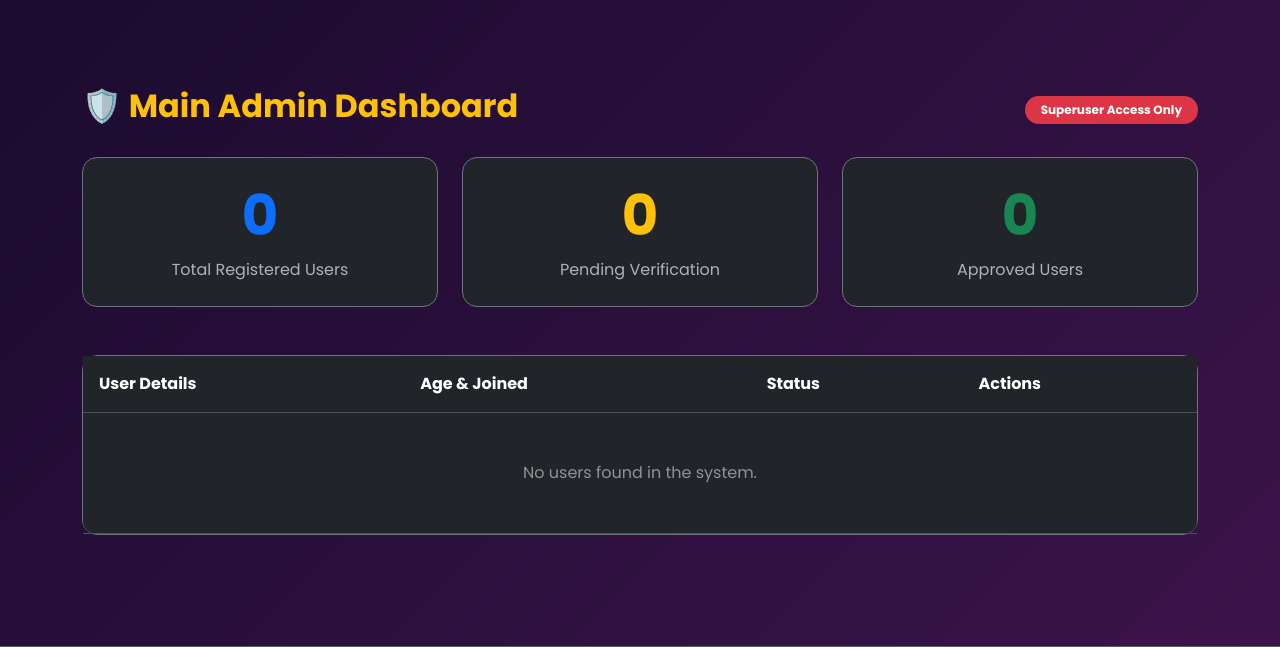
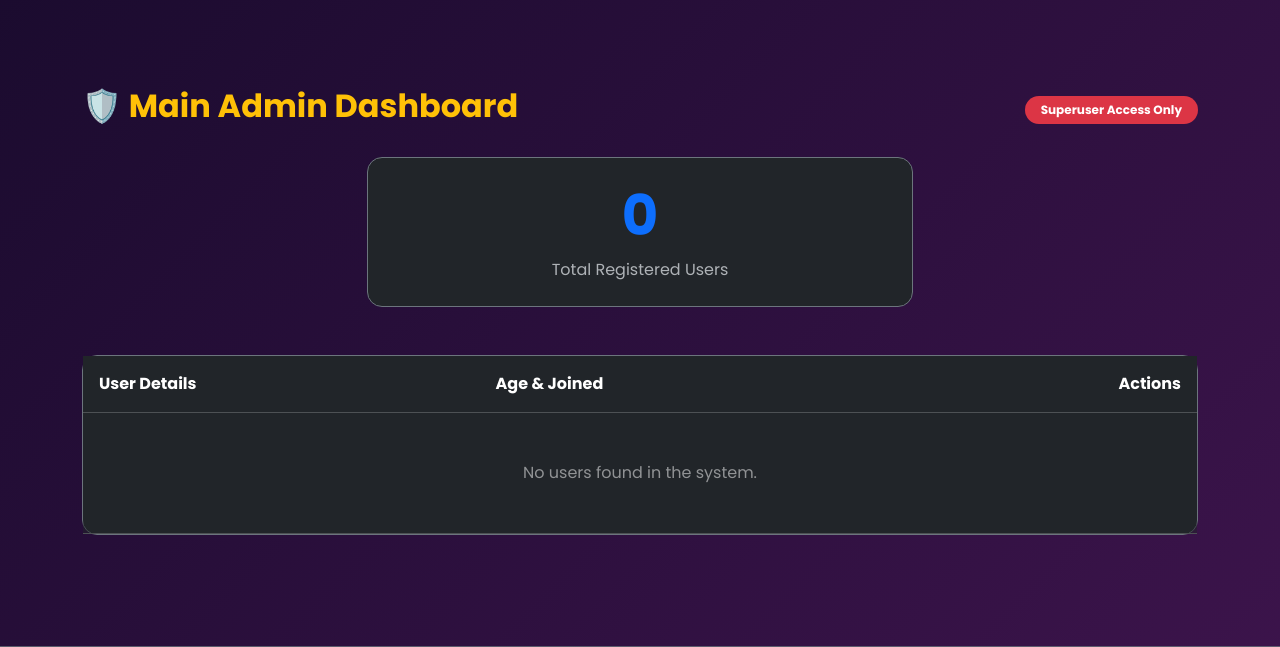
Before and after one commit to Ramgopal-Prajapati/garbawithaayra, a Django app: page /mainadmin/ in a window 1280 px wide. Shown: the part 57-704 px from the top of the page. Run offline with Django 5.2, Linux system fonts and the light colour scheme; the visitor is signed in with stand-in values (Sample User, id 1).

Commit message:
Refactor main admin dashboard layout and content
Removed pending and approved user count cards from the main admin dashboard. Updated layout to center remaining user count card and adjusted action buttons.

```diff
--- a/templates/core/mainadmin.html
+++ b/templates/core/mainadmin.html
@@ -9,23 +9,11 @@
         <span class="badge bg-danger rounded-pill px-3 py-2">Superuser Access Only</span>
     </div>
 
-    <div class="row mb-5 g-4">
-        <div class="col-md-4">
+    <div class="row mb-5 g-4 justify-content-center">
+        <div class="col-md-6">
             <div class="card bg-dark border-secondary p-4 text-center h-100">
                 <h1 class="display-4 fw-bold text-primary">{{ users.count }}</h1>
                 <p class="text-muted mb-0">Total Registered Users</p>
-            </div>
-        </div>
-        <div class="col-md-4">
-            <div class="card bg-dark border-secondary p-4 text-center h-100">
-                <h1 class="display-4 fw-bold text-warning">{{ pending_count }}</h1>
-                <p class="text-muted mb-0">Pending Verification</p>
-            </div>
-        </div>
-        <div class="col-md-4">
-            <div class="card bg-dark border-secondary p-4 text-center h-100">
-                <h1 class="display-4 fw-bold text-success">{{ approved_count }}</h1>
-                <p class="text-muted mb-0">Approved Users</p>
             </div>
         </div>
     </div>
@@ -37,8 +25,7 @@
                     <tr>
                         <th class="p-3">User Details</th>
                         <th class="p-3">Age & Joined</th>
-                        <th class="p-3">Status</th>
-                        <th class="p-3">Actions</th>
+                        <th class="p-3 text-end">Actions</th>
                     </tr>
                 </thead>
                 <tbody>
@@ -62,22 +49,9 @@
                             <small class="d-block">📅 Age: {{ profile.age|default:"N/A" }}</small>
                             <small class="text-muted">Joined: {{ profile.created_at|date:"M d, Y" }}</small>
                         </td>
-                        <td class="p-3">
-                            {% if profile.verification_status == 'APPROVED' %}
-                            <span class="badge bg-success rounded-pill">Approved</span>
-                            {% elif profile.verification_status == 'PENDING' %}
-                            <span class="badge bg-warning text-dark rounded-pill">Pending</span>
-                            {% else %}
-                            <span class="badge bg-danger rounded-pill">Rejected</span>
-                            {% endif %}
-                        </td>
-                        <td class="p-3">
+                        <td class="p-3 text-end">
                             <button type="button" class="btn btn-sm btn-outline-light rounded-pill" data-bs-toggle="modal" data-bs-target="#reviewModal{{ profile.id }}">Review</button>
-                            {% if profile.verification_status == 'PENDING' %}
-                            <a href="/mainadmin/approve/{{ profile.id }}/" class="btn btn-sm btn-success rounded-pill">Approve</a>
-                            <a href="/mainadmin/reject/{{ profile.id }}/" class="btn btn-sm btn-warning rounded-pill text-dark">Reject</a>
-                            {% endif %}
-                            <a href="/mainadmin/delete/{{ profile.user.id }}/" class="btn btn-sm btn-danger rounded-pill" onclick="return confirm('Are you sure you want to permanently delete this user? This cannot be undone.');">Delete</a>
+                            <a href="/mainadmin/delete/{{ profile.user.id }}/" class="btn btn-sm btn-danger rounded-pill ms-2" onclick="return confirm('Are you sure you want to permanently delete this user? This cannot be undone.');">Delete</a>
                         </td>
                     </tr>
 
@@ -117,13 +91,7 @@
                                     </div>
                                 </div>
                                 <div class="modal-footer border-top-0 justify-content-center bg-white rounded-bottom">
-                                    {% if profile.verification_status == 'PENDING' %}
-                                    <a href="/mainadmin/approve/{{ profile.id }}/" class="btn btn-success px-4 rounded-pill fw-bold">✓ Approve User</a>
-                                    <a href="/mainadmin/reject/{{ profile.id }}/" class="btn btn-warning px-4 rounded-pill fw-bold text-dark">✕ Reject User</a>
-                                    {% else %}
                                     <button type="button" class="btn btn-secondary rounded-pill" data-bs-dismiss="modal">Close</button>
-                                    <span class="ms-3 badge {% if profile.verification_status == 'APPROVED' %}bg-success{% else %}bg-danger{% endif %}">{{ profile.verification_status }}</span>
-                                    {% endif %}
                                 </div>
                             </div>
                         </div>
```
